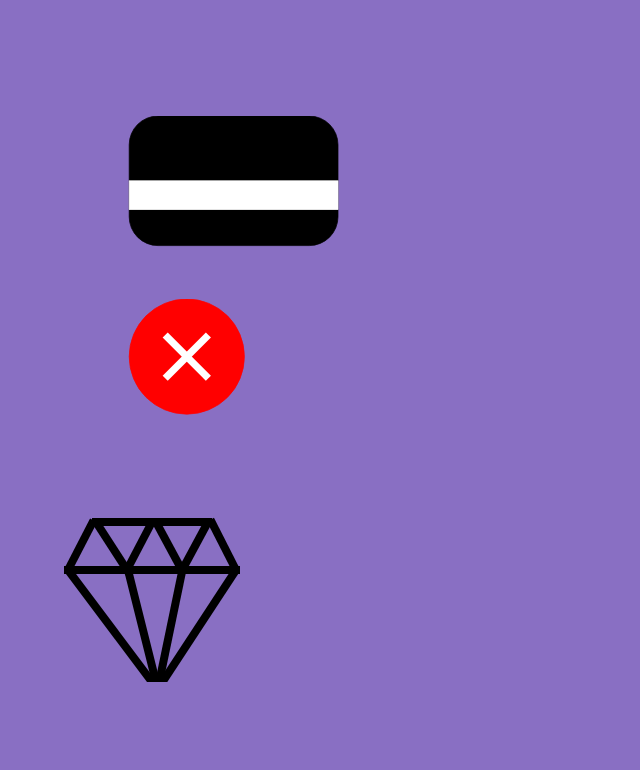
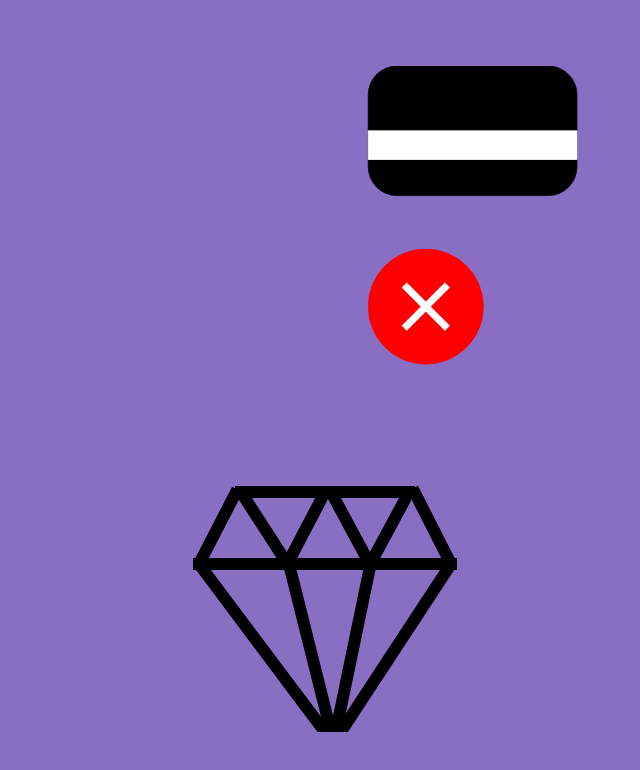
Before and after one commit to JacobWestby/create-svgs, a plain HTML site: page index.html in a window 1280 px wide. Shown: the whole page, without its empty margins (207-847 px from the left). Drawn offline with Linux system fonts and the light colour scheme.

Commit message:
fixed issue where i haden't used one svg as a link rather then making it in the html. Still cannot get the diamond possitioned correctly

```diff
--- a/index.html
+++ b/index.html
@@ -17,14 +17,12 @@
         </svg>
       </div>
       <div class="cont__svg">
-        <svg height="180" width="290" viewbox="0 0 180 250" fill="black" xmlns="http://www.w3.org/2000/svg">
-          <circle cx="80" cy="80" r="80" fill="red" stroke="red" />
-          <line x1="50" y1="50" x2="110" y2="110" style="stroke: rgb(255, 255, 255); stroke-width: 10" />
-          <line x1="110" y1="50" x2="50" y2="110" style="stroke: rgb(255, 255, 255); stroke-width: 10" />
+        <svg height="180" width="290" viewbox="0 0 180 250">
+          <use href="images/delete.svg#delete"></use>
         </svg>
       </div>
       <div class="cont__svg">
-        <svg height="200" width="350" viewbox="0 0 180 250" fill="black" xmlns="http://www.w3.org/2000/svg">
+        <svg height="300" width="600" fill="black" viewbox="0 0 180 250" xmlns="http://www.w3.org/2000/svg">
           <line x1="-110" y1="110" x2="110" y2="110" style="stroke: rgb(0, 0, 0); stroke-width: 10" />
           <line x1="75" y1="50" x2="-75" y2="50" style="stroke: rgb(0, 0, 0); stroke-width: 10" />
           <line x1="73" y1="47" x2="105" y2="110" style="stroke: rgb(0, 0, 0); stroke-width: 10" />
@@ -38,6 +36,7 @@
           <line x1="0" y1="50" x2="-34" y2="115" style="stroke: rgb(0, 0, 0); stroke-width: 10" />
           <line x1="-70" y1="50" x2="-28" y2="115" style="stroke: rgb(0, 0, 0); stroke-width: 10" />
         </svg>
+      </div>
     </div>
   </body>
 </html>
--- a/styles/index.css
+++ b/styles/index.css
@@ -135,8 +135,9 @@ body {
 }
 
 .container {
-  width: 60vw;
+  width: 40vw;
   display: flex;
+  align-items: center;
   flex-direction: column;
   align-content: center;
 }
```
Also changed, not shown: images/delete.svg (added).
